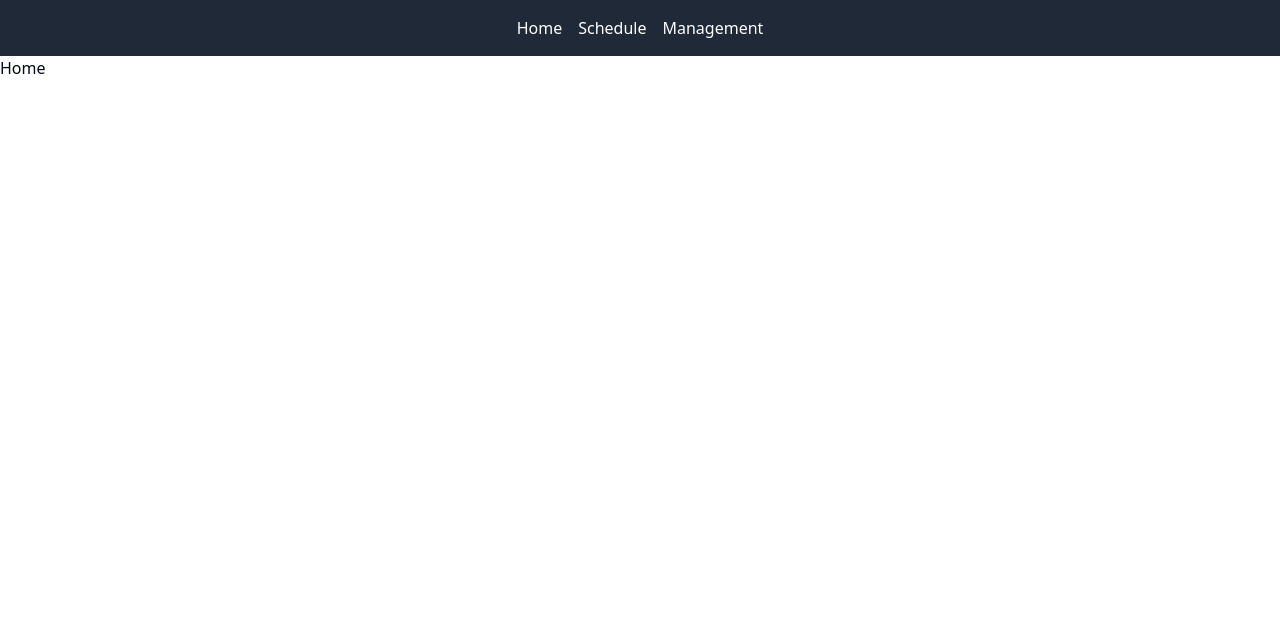
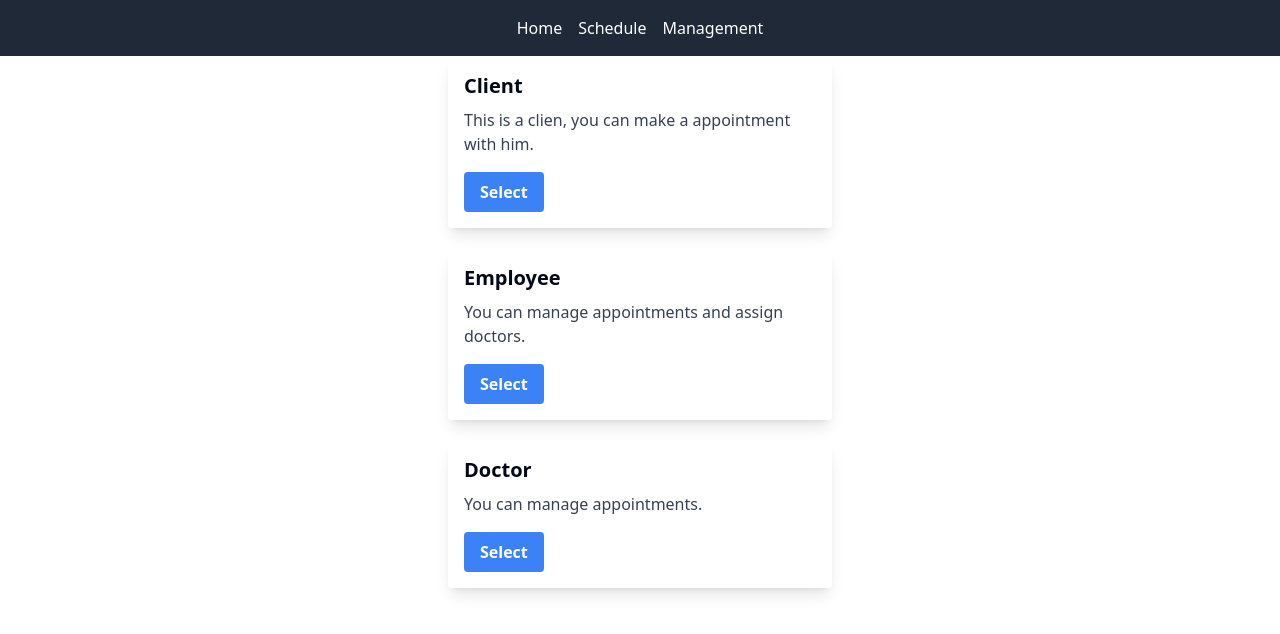
Before and after one commit to sankassio99/patusco-vet, a Vue app in the folder front-end-patusco/: page / in a window 1280 px wide. Shown: the top 634 px of the page. Built offline with nearby package versions, Linux system fonts and the light colour scheme.

Commit message:
Configure login

```diff
--- a/front-end-patusco/src/pages/home/Home.vue
+++ b/front-end-patusco/src/pages/home/Home.vue
@@ -1,8 +1,45 @@
 <script setup lang="ts">
+import ManagementStore, { UserType } from '@src/stores/scheduleList';
+
+
+function selectUser(userType: UserType) {
+    ManagementStore.currentUserType = userType;
+}
+
 </script>
 
 <template>
-    <h1>Home</h1>
+
+    <div class="flex flex-col justify-center w-full items-center space-y-5">
+        <div class="max-w-sm rounded overflow-hidden shadow-lg p-4 bg-white w-2/4">
+            <div class="font-bold text-xl mb-2">Client</div>
+            <p class="text-gray-700 text-base">
+                This is a clien, you can make a appointment with him.
+            </p>
+            <button @click="selectUser(UserType.CLIENT)" class="mt-4 bg-blue-500 hover:bg-blue-700 text-white font-bold py-2 px-4 rounded">
+                Select
+            </button>
+        </div>
+        <div class="max-w-sm rounded overflow-hidden shadow-lg p-4 bg-white w-2/4">
+            <div class="font-bold text-xl mb-2">Employee</div>
+            <p class="text-gray-700 text-base">
+                You can manage appointments and assign doctors.
+            </p>
+            <button @click="selectUser(UserType.EMPLOYEE)" class="mt-4 bg-blue-500 hover:bg-blue-700 text-white font-bold py-2 px-4 rounded">
+                Select
+            </button>
+        </div>
+        <div class="max-w-sm rounded overflow-hidden shadow-lg p-4 bg-white w-2/4">
+            <div class="font-bold text-xl mb-2">Doctor</div>
+            <p class="text-gray-700 text-base">
+                You can manage appointments.
+            </p>
+            <button @click="selectUser(UserType.DOCTOR)" class="mt-4 bg-blue-500 hover:bg-blue-700 text-white font-bold py-2 px-4 rounded">
+                Select
+            </button>
+        </div>
+    </div>
+
 </template>
 
 <style scoped>
--- a/front-end-patusco/src/pages/schedulesTable/Actions.vue
+++ b/front-end-patusco/src/pages/schedulesTable/Actions.vue
@@ -6,14 +6,14 @@ import { MoreHorizontal } from 'lucide-vue-next'
 import AssignDoctorModal from './AssignDoctorModal.vue';
 import { Schedule } from './models/scheduleModel';
 import ConfirmModal from '@components/ConfirmModal.vue';
-import SchedulesStore from '@src/stores/scheduleList';
+import ManagementStore from '@src/stores/scheduleList';
 
 const props = defineProps<{
     schedule: Schedule;
 }>();
 
 function deleteItem() {
-    const schedules = SchedulesStore.schedules;
+    const schedules = ManagementStore.schedules;
     const scheduleIndex = schedules.findIndex((schedule: Schedule) => schedule.id === props.schedule.id);
     schedules.splice(scheduleIndex, 1);
 }
--- a/front-end-patusco/src/pages/schedulesTable/Index.vue
+++ b/front-end-patusco/src/pages/schedulesTable/Index.vue
@@ -4,7 +4,7 @@ import ScheduleTable from './ScheduleTable.vue';
 import Filter from './Filter.vue';
 import ScheduleService from './services/schedulesService';
 import FilterModel from './models/filterModel';
-import SchedulesStore from '@src/stores/scheduleList';
+import ManagementStore from '@src/stores/scheduleList';
 
 const scheduleService = new ScheduleService();
 
@@ -18,7 +18,7 @@ onBeforeMount(() => {
 function fetchSchedules(filter: FilterModel) {
     scheduleService.getSchedules(filter).then((data) => {
         schedules.value = data;
-        SchedulesStore.schedules = data;
+        ManagementStore.schedules = data;
     });
 }
 
--- a/front-end-patusco/src/stores/scheduleList.ts
+++ b/front-end-patusco/src/stores/scheduleList.ts
@@ -1,10 +1,22 @@
 import { Schedule } from '@src/pages/schedulesTable/models/scheduleModel';
 import { reactive } from 'vue'
 
-const SchedulesStore = reactive(
+export enum UserType {
+    EMPLOYEE = 1,
+    CLIENT = 2,
+    DOCTOR = 3
+}
+
+interface ManagementStore {
+    schedules: Schedule[],
+    currentUserType: UserType
+}
+
+const ManagementStore = reactive<ManagementStore>(
     {
         schedules: [] as Schedule[],
+        currentUserType: {} as UserType
     }
 );
 
-export default SchedulesStore;
+export default ManagementStore;
```
